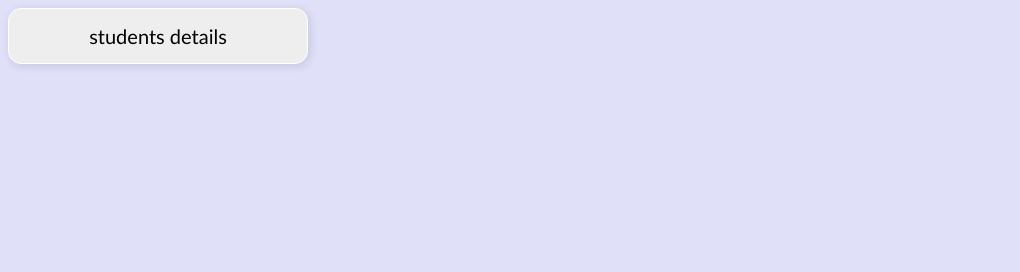
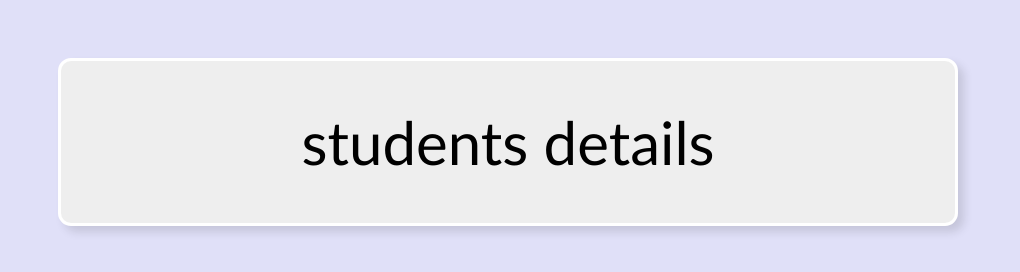
Before and after one commit to nagulofc/works, a plain HTML site: page index.html in a window 1280 px wide. Shown: the whole page, without its empty margins (0-1020 px from the left). Drawn offline with Linux system fonts and the light colour scheme.

Commit message:
Update index.html
k

```diff
--- a/index.html
+++ b/index.html
@@ -16,16 +16,17 @@
                 text-align: center;
                 font-family: 'Gill Sans', 'Gill Sans MT', Calibri, 'Trebuchet MS', sans-serif;
                 border-color: white;
-                font-size: 20px;
-                padding:15px 15px;
+                font-size: 60px;
+                padding:45px 45px;
                 border-radius: 13px;
-                border-width:1.2px;
+                border-width:3.6px;
                 border-style: solid;
                 transition: 0.2s;
-                width:300px;
+                width:900px;
 
 
-                box-shadow: 2px 2px 10px rgba(0, 0, 0, 0.12);
+                box-shadow: 6px 6px 10px rgba(0, 0, 0, 0.12);
+                margin:50px;
 
 
 
@@ -38,7 +39,7 @@
                 transition: 0.2s;
             }
             button:hover{
-                box-shadow: 1px 1px 10px rgb(109, 76, 140);
+                box-shadow: 3px 3px 10px rgb(109, 76, 140);
 
 
             }
```
